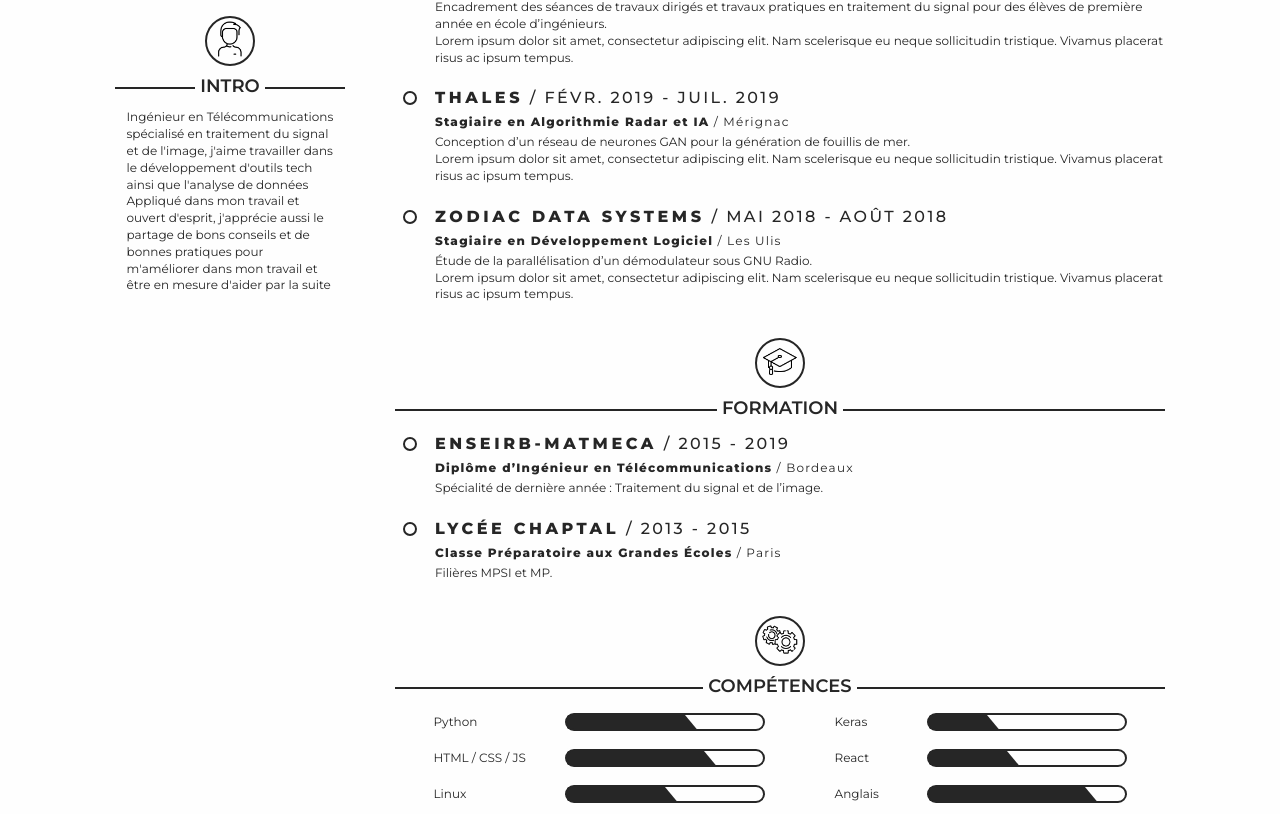
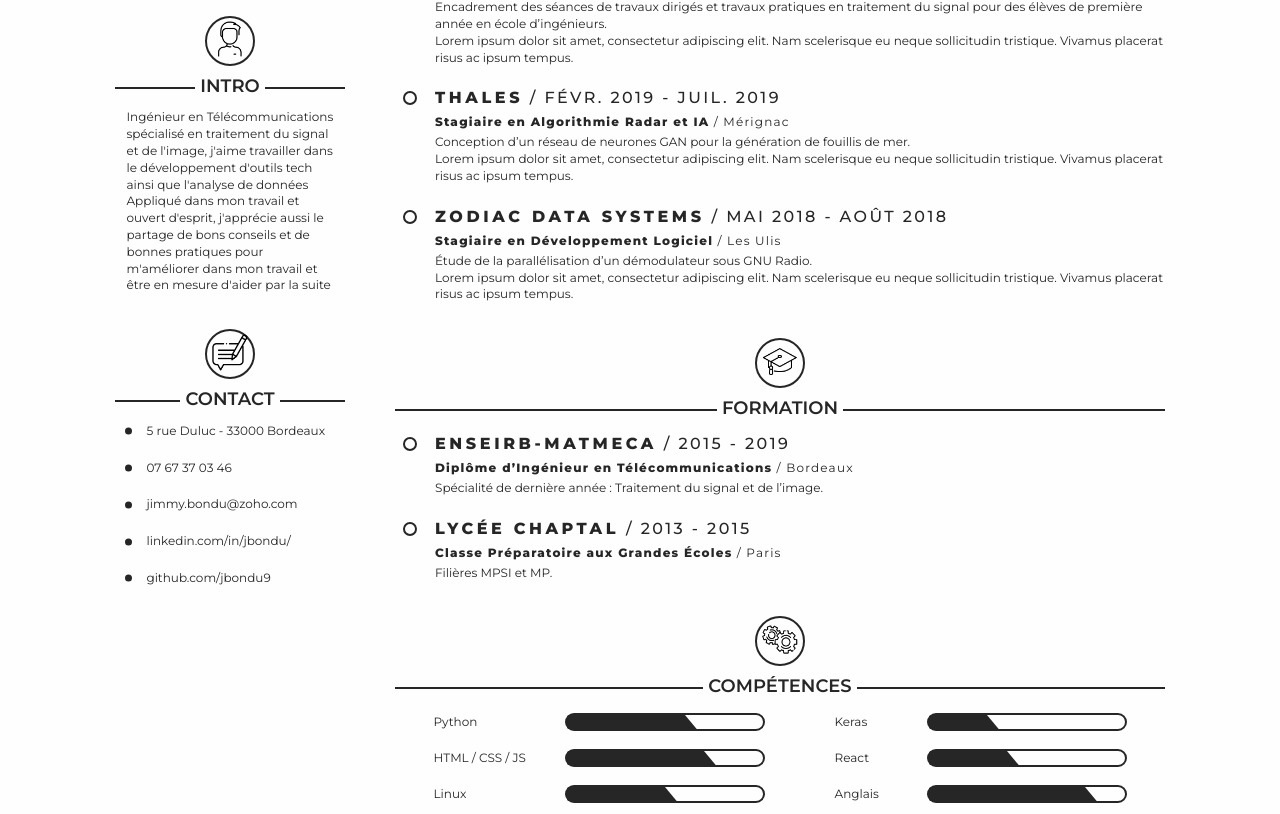
Before and after one commit to jbondu9/my-resume, a React (Create React App) app: page / in a window 1280 px wide. Shown: the part 476-1290 px from the top of the page. Built offline with nearby package versions, Linux system fonts and the light colour scheme; a web font is replaced by a local one.

Commit message:
add contact section

```diff
--- a/src/App.js
+++ b/src/App.js
@@ -2,6 +2,7 @@ import React from "react";
 import Profil from "./components/Profil";
 import Section from "./components/Section";
 import Intro from "./components/Intro";
+import Contact from "./components/Contact";
 import ExperienceList from "./components/ExperienceList";
 import SkillGrid from "./components/SkillGrid";
 import PublicationList from "./components/PublicationList";
@@ -10,6 +11,7 @@ import "./App.css";
 import Data from "./data/data.json";
 
 import IntroIcon from "./icons/intro.png";
+import ContactIcon from "./icons/contact.png";
 import ExperienceIcon from "./icons/experiences.png";
 import EducationIcon from "./icons/education.png";
 import SkillsIcon from "./icons/skills.png";
@@ -29,6 +31,12 @@ function App() {
                     src={IntroIcon}
                     alt="Icône de la section intro"
                     content={<Intro intro={Data.intro} />}
+                />
+                <Section
+                    title="Contact"
+                    src={ContactIcon}
+                    alt="Icône de la section contact"
+                    content={<Contact data={Data.contact}/>}
                 />
             </div>
             <div className="right">
--- /dev/null
+++ b/src/components/Contact.css
@@ -0,0 +1,32 @@
+.contact__list {
+    width: 90%;
+    margin: 0 auto;
+    padding: 0;
+}
+
+.contact__item {
+    position: relative;
+    margin-bottom: 20px;
+    margin-left: 20px;
+    list-style: none;
+}
+
+.contact__item::before {
+    content: "";
+    display: block;
+    position: absolute;
+    top: 50%;
+    right: 100%;
+    width: .25rem;
+    height: .25rem;
+    margin-right: 15px;
+    background-color: var(--primary-color);
+    transform: translateY(-50%);
+    border: 2px solid var(--primary-color);
+    border-radius: 50%;
+}
+
+.contact__item > a {
+    color: inherit;
+    text-decoration: none;
+}
--- /dev/null
+++ b/src/components/Contact.js
@@ -0,0 +1,42 @@
+import React from "react";
+import "./Contact.css";
+
+export default function Contact(props) {
+    const { address, phone, mail, linkedin, github } = props.data;
+
+    return (
+        <div className="contact">
+            <ul className="contact__list">
+                <li className="contact__item">{address}</li>
+                <li className="contact__item">
+                    <a href={parsePhone(phone)}>{phone}</a>
+                </li>
+                <li className="contact__item">
+                    <a href={parseMail(mail)}>{mail}</a>
+                </li>
+                <li className="contact__item">
+                    <a href={parseLinkedin(linkedin)} target="_blank">{linkedin}</a>
+                </li>
+                <li className="contact__item">
+                    <a href={parseGit(github)} target="_blank">{github}</a>
+                </li>
+            </ul>
+        </div>
+    );
+}
+
+function parsePhone(phone) {
+    return "tel:+33" + phone.slice(1).replace(/ /g, "");
+}
+
+function parseMail(mail) {
+    return "mailto:" + mail;
+}
+
+function parseLinkedin(linkedin) {
+    return "https://www" + linkedin;
+}
+
+function parseGit(github) {
+    return "https://" + github;
+}
--- a/src/data/data.json
+++ b/src/data/data.json
@@ -5,6 +5,13 @@
     "role": "Ingénieur en Télécommunications"
   },
   "intro": "Ingénieur en Télécommunications spécialisé en traitement du signal et de l'image, j'aime travailler dans le développement d'outils tech ainsi que l'analyse de données. Appliqué dans mon travail et ouvert d'esprit, j'apprécie aussi le partage de bons conseils et de bonnes pratiques pour m'améliorer dans mon travail et être en mesure d'aider par la suite.",
+  "contact": {
+    "address": "5 rue Duluc - 33000 Bordeaux",
+    "phone": "07 67 37 03 46",
+    "mail": "jimmy.bondu@zoho.com",
+    "linkedin": "linkedin.com/in/jbondu/",
+    "github": "github.com/jbondu9"
+  },
   "professional_experiences": [
     {
       "company": "Solinum",
```
